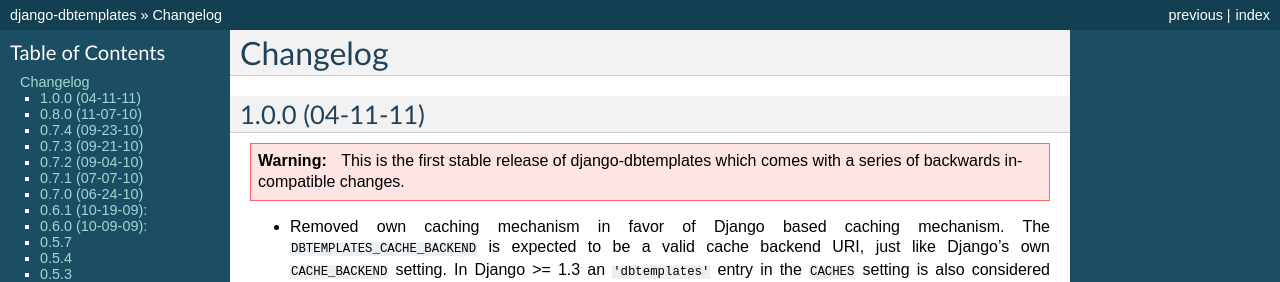
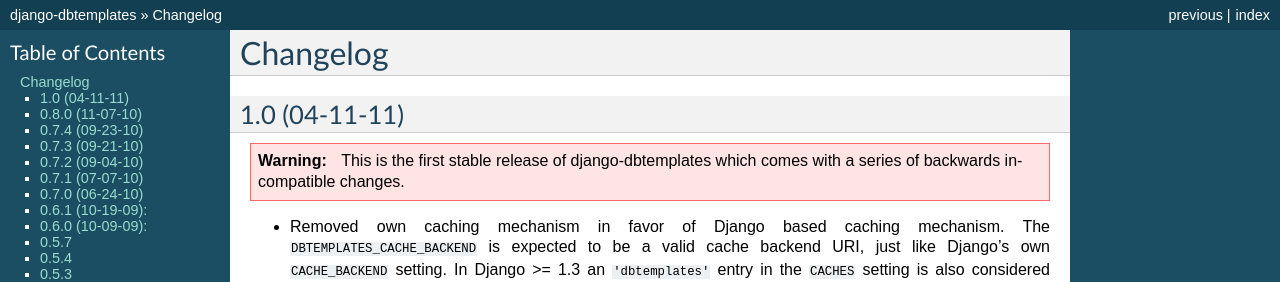
Before and after one commit to jazzband/django-dbtemplates, a Sphinx documentation site: the page built from docs/changelog.txt, in a window 1280 px wide and 900 px high. Shown: the top 282 px of the window. Built offline with Sphinx 7.4.7, drawn with Linux system fonts in a browser that asks for light colours.

Commit message:
Also bumped Sphinx config version and changelog.

```diff
--- a/docs/changelog.txt
+++ b/docs/changelog.txt
@@ -1,8 +1,8 @@
 Changelog
 =========
 
-1.0.0 (04-11-11)
-----------------
+1.0 (04-11-11)
+--------------
 
 .. warning::
     This is the first stable release of django-dbtemplates which comes with a
--- a/docs/conf.py
+++ b/docs/conf.py
@@ -45,9 +45,9 @@
 # built documents.
 #
 # The short X.Y version.
-version = '0.8.0'
+version = '1.0'
 # The full version, including alpha/beta/rc tags.
-release = '0.8.0'
+release = '1.0'
 
 # The language for content autogenerated by Sphinx. Refer to documentation
 # for a list of supported languages.
```
